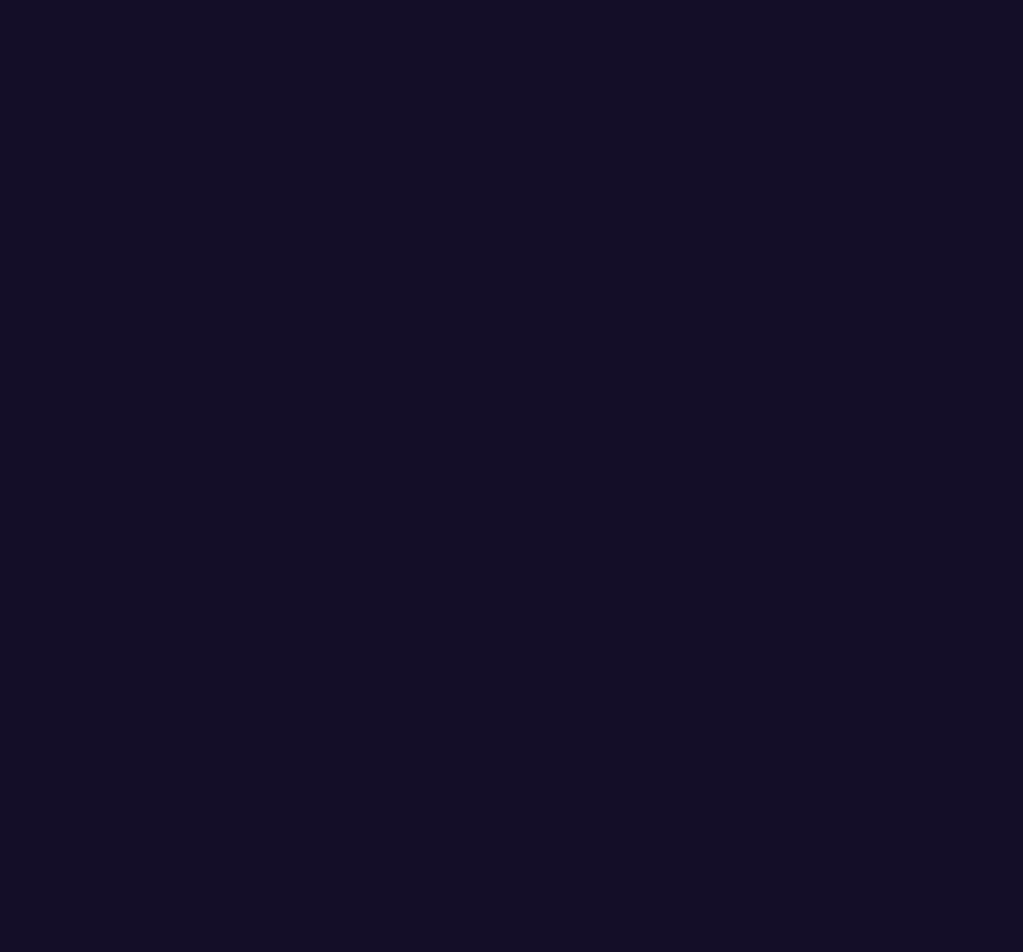
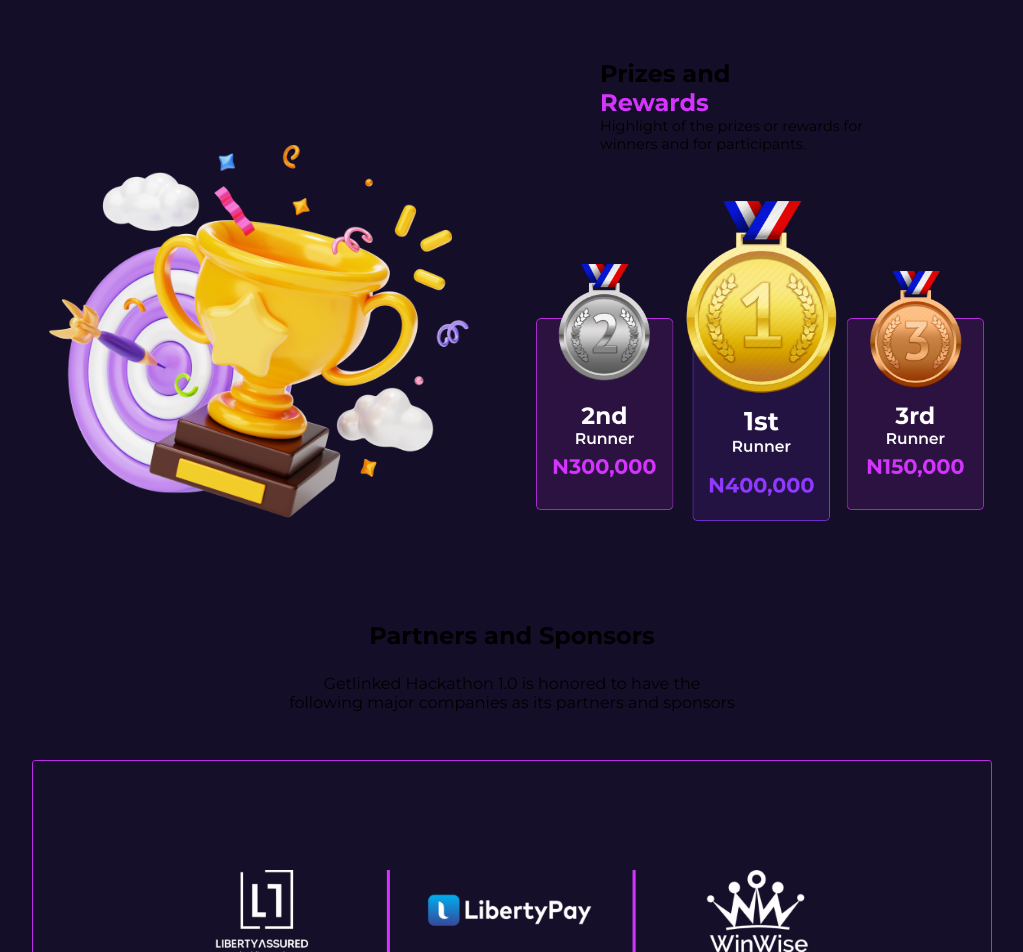
Before and after one commit to MosesAdaeze/getlinked, a Next.js app: page / in a window 1280 px wide. Shown: the part 5300-6252 px from the top of the page, without its empty margins (128-1151 px from the left). Before the commit the page ends 5359 px from the top, so only its background shows below. Built offline with nearby package versions, Linux system fonts and the light colour scheme.

Commit message:
update new section

```diff
--- a/src/app/page.js
+++ b/src/app/page.js
@@ -5,6 +5,8 @@ import Section2 from '@/components/section2/page'
 import Section3 from '@/components/section3/page'
 import Section4 from '@/components/section4/page'
 import Section5 from '@/components/section5/page'
+import Section6 from '@/components/section6/page'
+import Section7 from '@/components/section7/page'
 
 export default function Home() {
   return (
@@ -15,6 +17,8 @@ export default function Home() {
       <Section3 />
       <Section4 />
       <Section5 />
+      <Section6 />
+      <Section7 />
     </main>
   )
 }
--- /dev/null
+++ b/src/components/section6/page.js
@@ -0,0 +1,28 @@
+import styles from "./page.module.css";
+
+export default function Section6() {
+  return (
+    <div>
+      <div className={styles.Section6}>
+
+        <div className={styles.section__imgx}>
+          <img src="/trophy.png" alt="omo" />
+        </div>
+        <div>
+          <div className={styles.section__text}>
+            <h2>
+              Prizes and <span>Rewards</span>
+            </h2>
+            <p>
+              Highlight of the prizes or rewards for winners and for
+              participants.
+            </p>
+          </div>
+          <div className={styles.section__img}>
+            <img src="/medals.png" alt="omo" />
+          </div>
+        </div>
+      </div>
+    </div>
+  );
+}
--- /dev/null
+++ b/src/components/section6/page.module.css
@@ -0,0 +1,115 @@
+/* Small screens (up to 767px) */
+@media (max-width: 767px) {
+  .Section6 {
+    display: flex;
+    flex-wrap: wrap;
+    justify-content: center;
+    font-family: var(--font-montserrat);
+    margin: 3rem 0 3rem 0;
+  }
+  .section__img {
+    display: flex;
+    justify-content: center;
+  }
+  .section__img img {
+    width: 100vw;
+    padding: 0 1rem 0 1rem;
+  }
+  .section__imgx img {
+    width: 90vw;
+  }
+  .section__text {
+    display: grid;
+    margin: 3rem 0 3rem 5vw;
+      text-align: center;
+  }
+  .section__text h2 {
+    width: 100vw;
+
+  }
+  .section__text p {
+    font-size: 0.9rem;
+    width: 100vw;
+
+  }
+  .section__text h2 span {
+    color: rgba(212, 52, 254, 1);
+  }
+  /* CSS styles for small screens go here */
+}
+
+/* Medium screens (768px to 991px) */
+@media (min-width: 768px) and (max-width: 991px) {
+  .Section6 {
+    display: flex;
+    flex-wrap: wrap;
+    justify-content: center;
+    font-family: var(--font-montserrat);
+    margin: 3rem 0 3rem 0;
+  }
+  .section__img {
+    display: flex;
+    justify-content: center;
+  }
+  .section__img img {
+    width: 100vw;
+    padding: 0 3rem 0 3rem;
+  }
+  .section__imgx img {
+    width: 90vw;
+  }
+  .section__text {
+    display: grid;
+    justify-items: center;
+    margin: 3rem 0 3rem 5vw;
+      text-align: center;
+  }
+  .section__text h2 {
+    max-width: 30vw;
+    font-size: 2rem;
+  }
+  .section__text p {
+    font-size: 0.9rem;
+    max-width: 45vw;
+
+  }
+  .section__text h2 span {
+    color: rgba(212, 52, 254, 1);
+  }
+  /* CSS styles for medium screens go here */
+}
+
+/* Large screens (992px and above) */
+@media (min-width: 992px) {
+  .Section6 {
+    display: flex;
+    flex-wrap: wrap;
+    gap: 3rem;
+    font-family: var(--font-montserrat);
+    margin: 3rem 0 3rem 0;
+  }
+  .section__img img {
+    width: 35vw;
+  }
+  .section__imgx img {
+    width: 35vw;
+  }
+  .section__imgx {
+    margin: auto 0 0 0;
+  }
+  .section__text {
+    display: grid;
+    margin: 3rem 0 3rem 5vw;
+  }
+  .section__text h2 {
+    width: 13vw;
+  }
+  .section__text p {
+    font-size: 0.9rem;
+    width: 24vw;
+  }
+  .section__text h2 span {
+    color: rgba(212, 52, 254, 1);
+  }
+  /* CSS styles for large screens go here */
+}
--- /dev/null
+++ b/src/components/section7/page.js
@@ -0,0 +1,24 @@
+import styles from "./page.module.css";
+
+export default function Section7() {
+  return (
+    <div>
+      <div className={styles.Section7}>
+        <div>
+          <div className={styles.section__text}>
+            <h2>Partners and Sponsors</h2>
+            <p>
+              Getlinked Hackathon 1.0 is honored to have the following major
+              companies as its partners and sponsors
+            </p>
+          </div>
+        </div>
+        <div>
+          <div className={styles.section__img}>
+            <img src="/sponsors.png" alt="omo" />
+          </div>
+        </div>
+      </div>
+    </div>
+  );
+}
--- /dev/null
+++ b/src/components/section7/page.module.css
@@ -0,0 +1,79 @@
+/* Small screens (up to 767px) */
+@media (max-width: 767px) {
+   .Section7 {
+    display: grid;
+    flex-wrap: wrap;
+    font-family: var(--font-montserrat);
+  }
+  .section__img img{
+    width: 90vw;
+  }
+  .section__text {
+    display: grid;
+    justify-items: center;
+    margin: 3rem 0 3rem 0;
+  }
+  .section__text h2 {
+
+  }
+  .section__text p {
+    max-width: 80vw;
+    text-align: center;
+    font-size: 4vw;
+    padding: 1.5rem 0 0 0;
+  }
+  /* CSS styles for small screens go here */
+}
+
+/* Medium screens (768px to 991px) */
+@media (min-width: 768px) and (max-width: 991px) {
+  .Section7 {
+    display: grid;
+    flex-wrap: wrap;
+    font-family: var(--font-montserrat);
+  }
+  .section__img img{
+    width: 90vw;
+  }
+  .section__text {
+    display: grid;
+    justify-items: center;
+    margin: 3rem 0 3rem 0;
+  }
+  .section__text h2 {
+    font-size: 4vw;
+  }
+  .section__text p {
+    max-width: 80vw;
+    text-align: center;
+    font-size: 2vw;
+    padding: 1.5rem 0 0 0;
+  }
+  /* CSS styles for medium screens go here */
+}
+
+/* Large screens (992px and above) */
+@media (min-width: 992px) {
+  .Section7 {
+    display: grid;
+    flex-wrap: wrap;
+    font-family: var(--font-montserrat);
+  }
+  .section__img img{
+    width: 75vw;
+  }
+  .section__text {
+    display: grid;
+    justify-items: center;
+    margin: 3rem 0 3rem 0;
+  }
+  .section__text h2 {
+
+  }
+  .section__text p {
+    max-width: 35vw;
+    text-align: center;
+    padding: 1.5rem 0 0 0;
+  }
+  /* CSS styles for large screens go here */
+}
```
